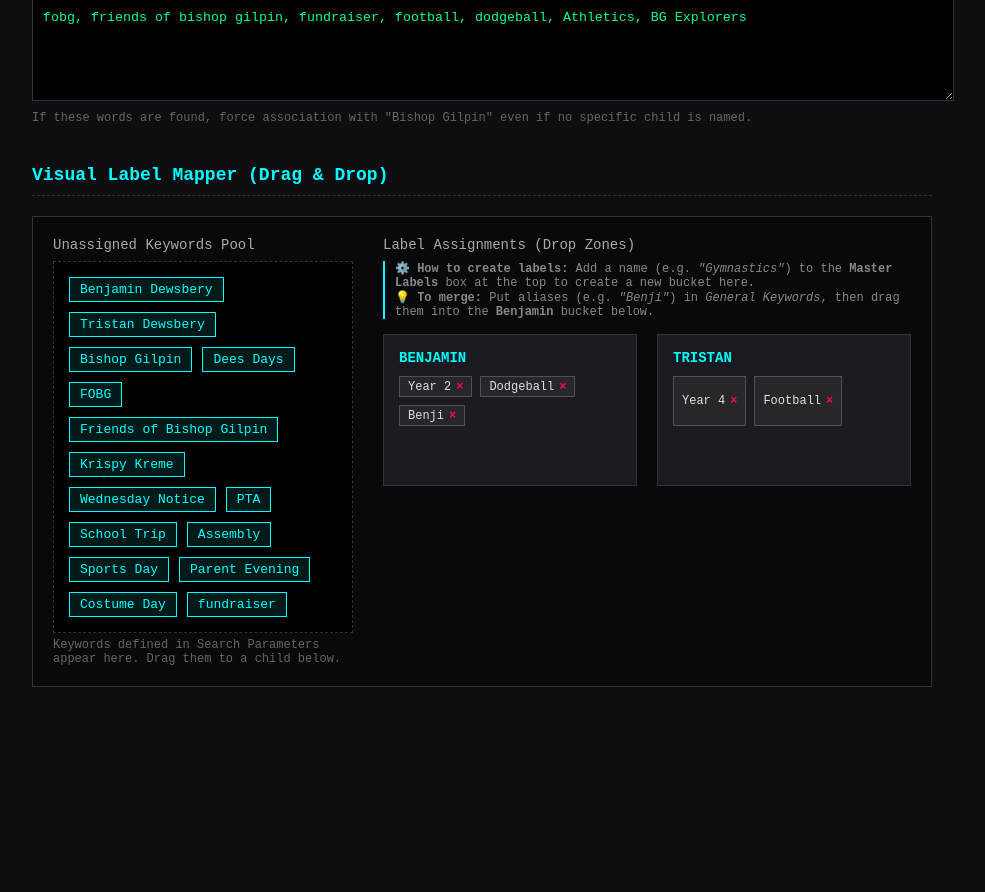
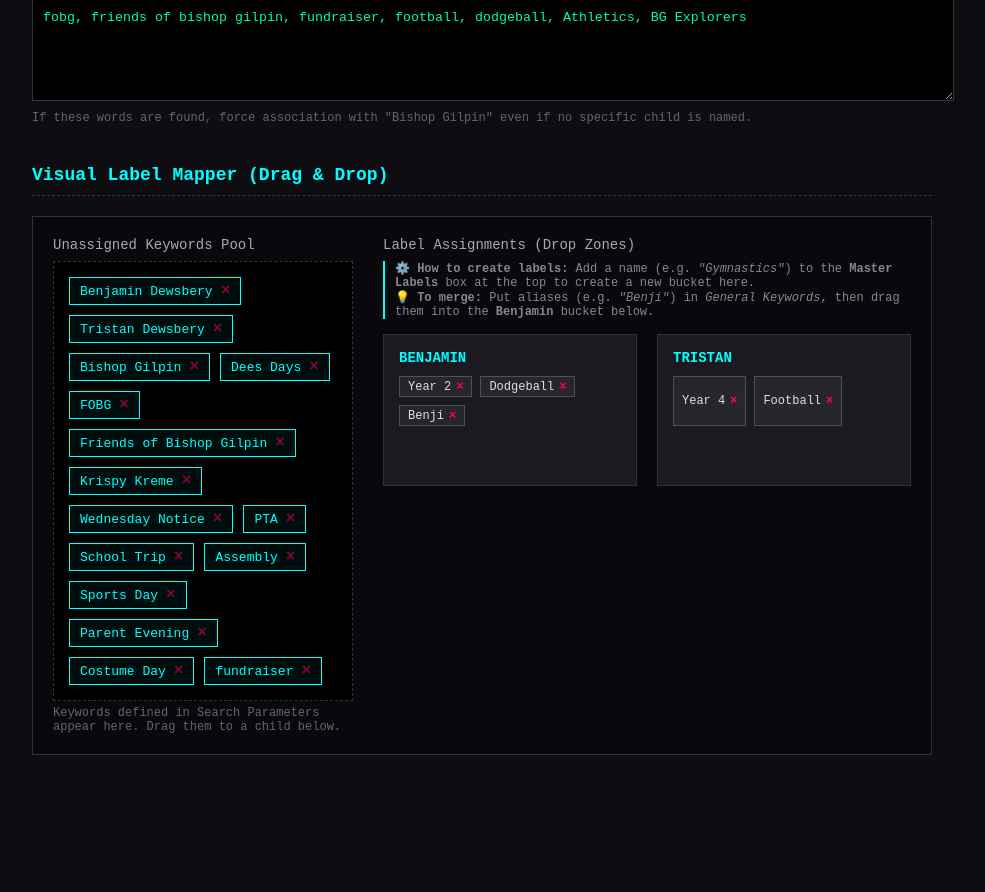
Before and after one commit to Dewsbex/social-etl-scheduler, a Flask app: page / in a window 1280 px wide. Shown: the part 1363-2255 px from the top of the page, without its empty margins (158-1143 px from the left). Before the commit the page ends 2050 px from the top, so only its background shows below. Run offline with Flask 3, Linux system fonts and the light colour scheme; some libraries are stand-ins or nearby versions.

Commit message:
v32.17 - Settings root & Keyword deletion from pool

```diff
--- a/templates/settings.html
+++ b/templates/settings.html
@@ -287,6 +287,26 @@
             cursor: grab;
             user-select: none;
             transition: all 0.2s;
+            display: flex;
+            align-items: center;
+            gap: 8px;
+        }
+
+        .pool-tag {
+            background: rgba(0, 255, 255, 0.05);
+        }
+
+        .delete-tag {
+            color: var(--danger-color);
+            font-size: 16px;
+            font-weight: bold;
+            cursor: pointer;
+            opacity: 0.5;
+            transition: opacity 0.2s;
+        }
+
+        .delete-tag:hover {
+            opacity: 1;
         }
 
         .draggable-tag:active { cursor: grabbing; }
@@ -378,9 +398,15 @@
 
         uniqueKeywords.forEach(keyword => {
             const el = document.createElement('div');
-            el.className = 'draggable-tag';
-            el.innerText = keyword;
+            el.className = 'draggable-tag pool-tag';
+            el.innerHTML = `
+                <span class="tag-label">${keyword}</span>
+                <span class="delete-tag" onclick="deleteKeywordFromSource('${keyword.replace(/'/g, "\\'")}')">×</span>
+            `;
             el.draggable = true;
+
+            // Only the label part initiates drag to avoid misclicks on X
+            const label = el.querySelector('.tag-label');
             el.addEventListener('dragstart', (e) => {
                 e.dataTransfer.setData('text/plain', keyword);
                 el.classList.add('dragging');
@@ -388,6 +414,27 @@
             el.addEventListener('dragend', () => el.classList.remove('dragging'));
             poolContainer.appendChild(el);
         });
+    }
+
+    function deleteKeywordFromSource(keyword) {
+        if (!confirm(`Permanently remove "${keyword}" from configuration?`)) return;
+
+        const ids = ['children', 'year_groups', 'schools', 'clubs', 'general_keywords'];
+        ids.forEach(id => {
+            const el = document.getElementById(id);
+            const val = el.value.split(',').map(s => s.trim()).filter(s => s.length > 0);
+            const updated = val.filter(k => k !== keyword);
+            el.value = updated.join(', ');
+        });
+
+        // Also remove from any mappings
+        Object.keys(currentMappings).forEach(child => {
+            currentMappings[child] = currentMappings[child].filter(k => k !== keyword);
+        });
+
+        updateMapperPool();
+        const children = split(document.getElementById('children').value);
+        renderBuckets(children);
     }
 
     function renderBuckets(childrenNames) {
```
